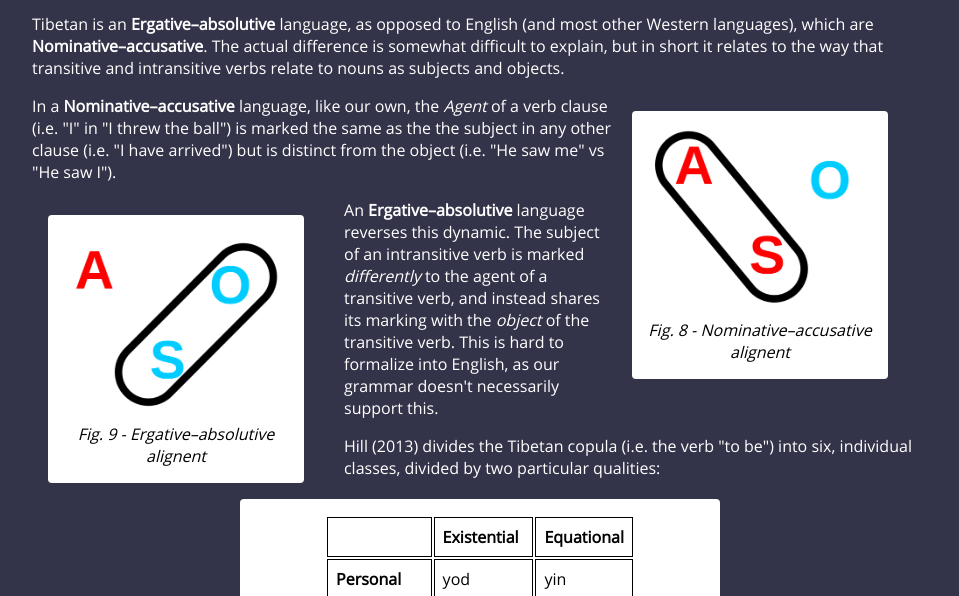
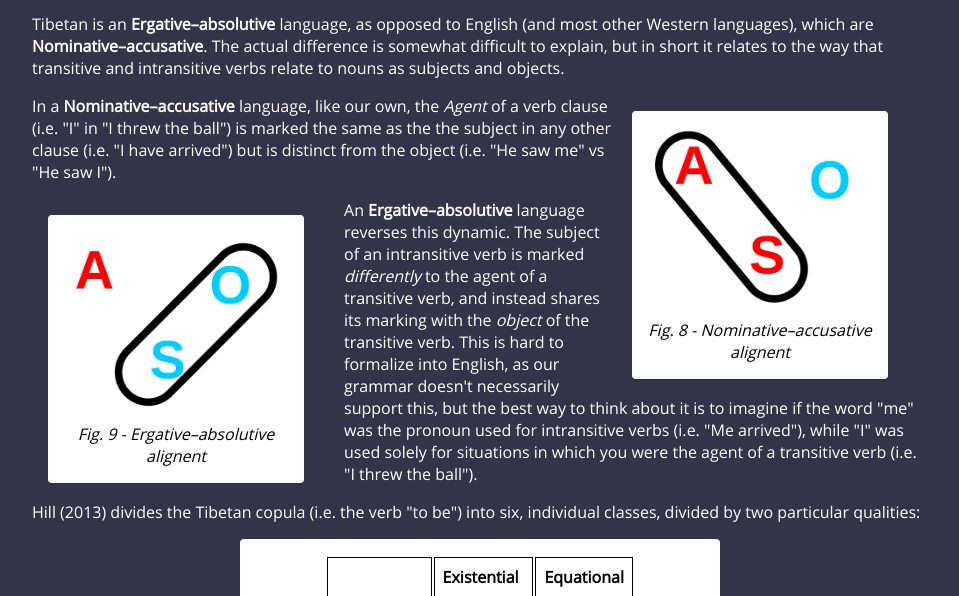
Before and after one commit to CalmBit/tibet, a plain HTML site: page morphology.html in a window 1280 px wide. Shown: the part 149-745 px from the top of the page, without its empty margins (160-1119 px from the left). Drawn offline with Linux system fonts and the light colour scheme.

Commit message:
last example

```diff
--- a/morphology.html
+++ b/morphology.html
@@ -41,7 +41,9 @@
         <p>
             An <b>Ergative–absolutive</b> language reverses this dynamic. The subject of an intransitive verb is marked <em>differently</em>
             to the agent of a transitive verb, and instead shares its marking with the <em>object</em> of the transitive verb. This is hard
-            to formalize into English, as our grammar doesn't necessarily support this.
+            to formalize into English, as our grammar doesn't necessarily support this, but the best way to think about it is to imagine if the word
+            "me" was the pronoun used for intransitive verbs (i.e. "Me arrived"), while "I" was used solely for situations in which you were
+            the agent of a transitive verb (i.e. "I threw the ball").
         </p>
         <p>
             Hill (2013) divides the Tibetan copula (i.e. the verb "to be") into six, individual classes, divided
```
